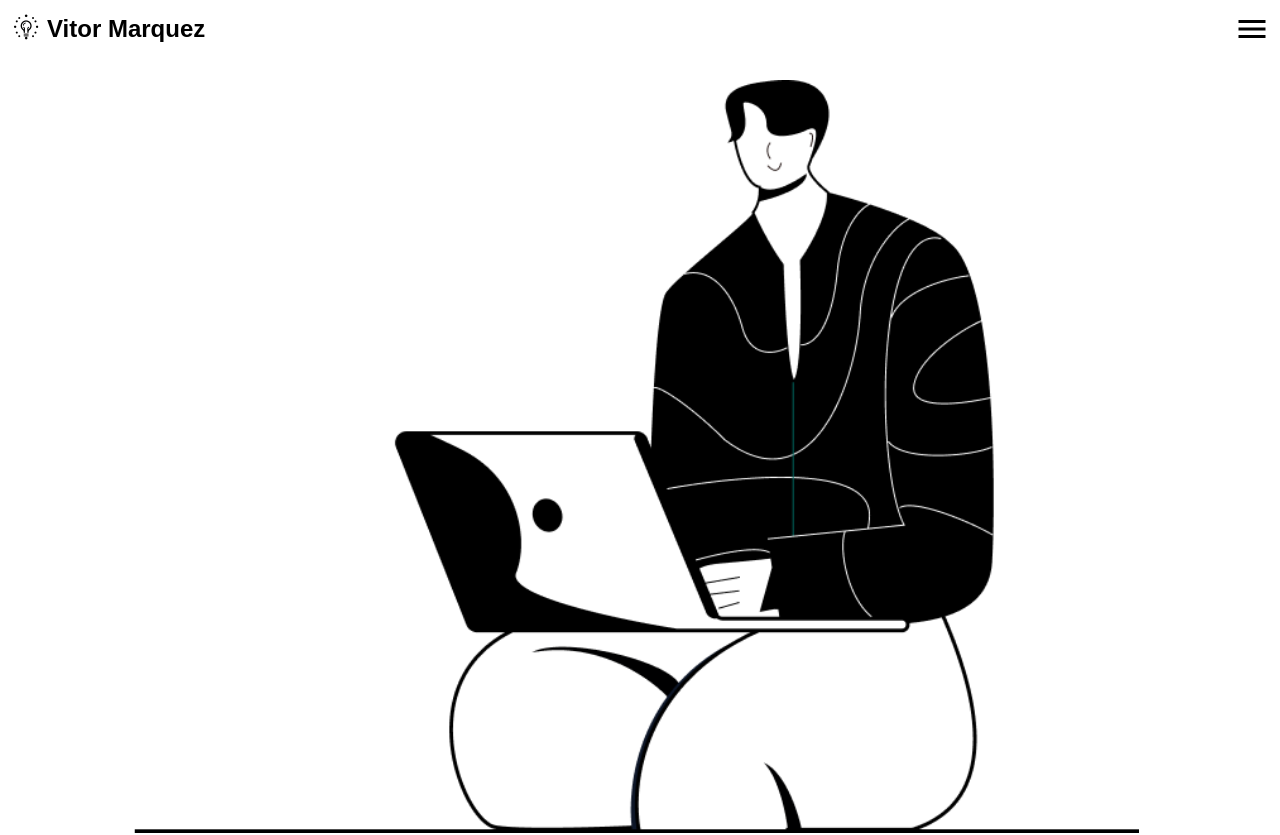
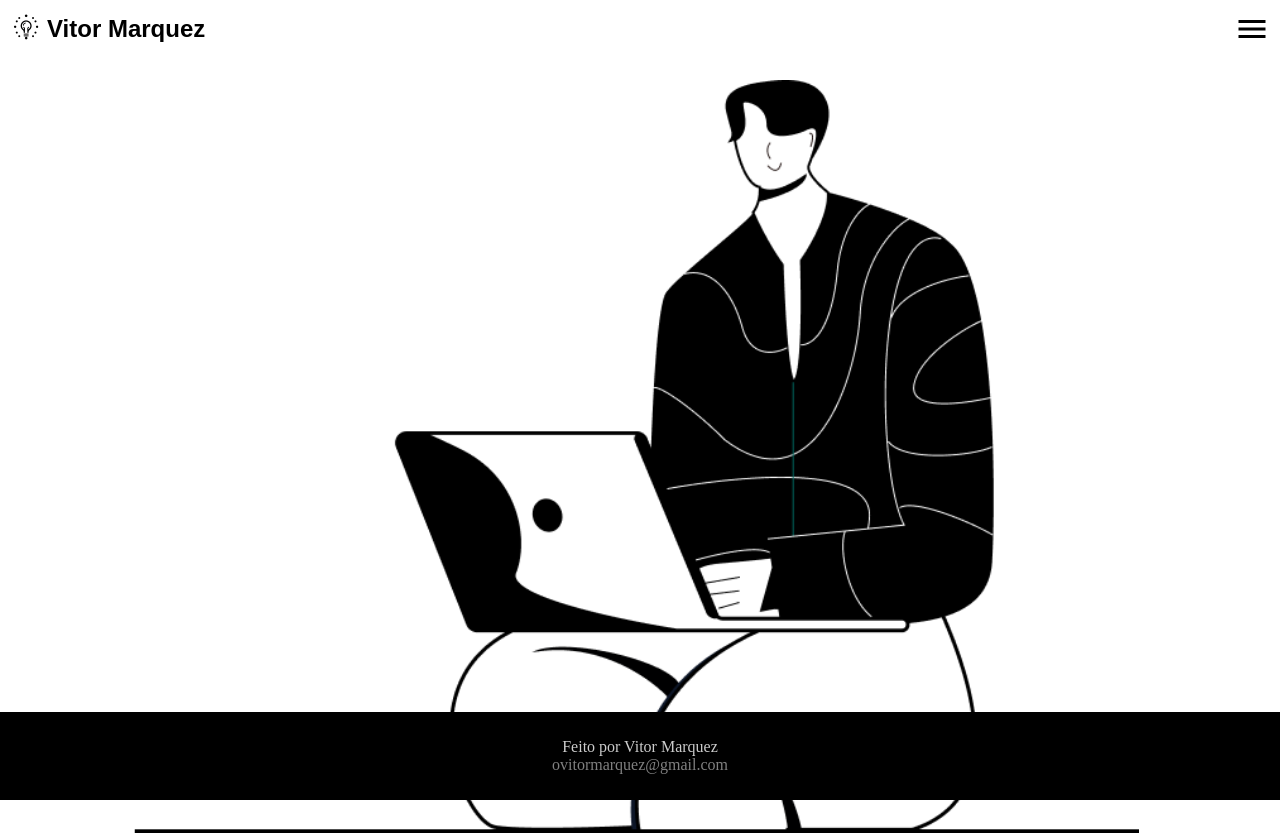
Before and after one commit to VitorMarquezz/portefolio, a React (Create React App) app: page / in a window 1280 px wide. Shown: the top 835 px of the page. Built offline with nearby package versions, Linux system fonts and the light colour scheme.

Commit message:
testando celular 2

```diff
--- a/src/components/footer/footer.module.css
+++ b/src/components/footer/footer.module.css
@@ -1,16 +1,15 @@
 .container {
-    /* background-color: black;
     position: absolute;
-    bottom: 0;
-    width: 100%;
-    height: 3.5em; */
+    bottom: 0px;
     background-color: black;
     color: white;
-    padding: 2rem 0;
+    padding: 1rem 0;
     display: flex;
     justify-content: center;
     align-items: center;
-    column-gap: .5rem;
+    flex-direction: column;
+    width: 100%;
+
 }
 
 .footer {
```
